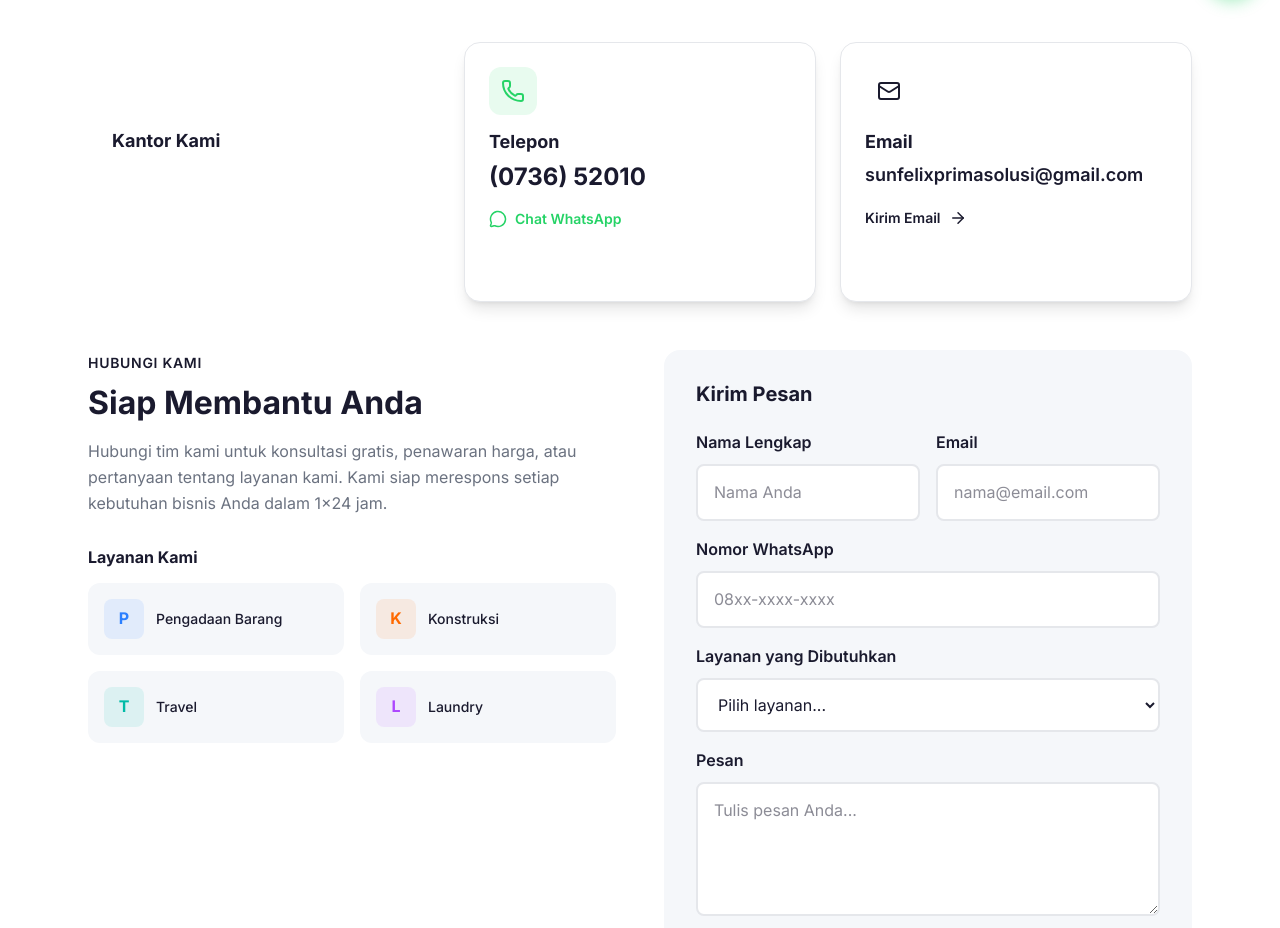
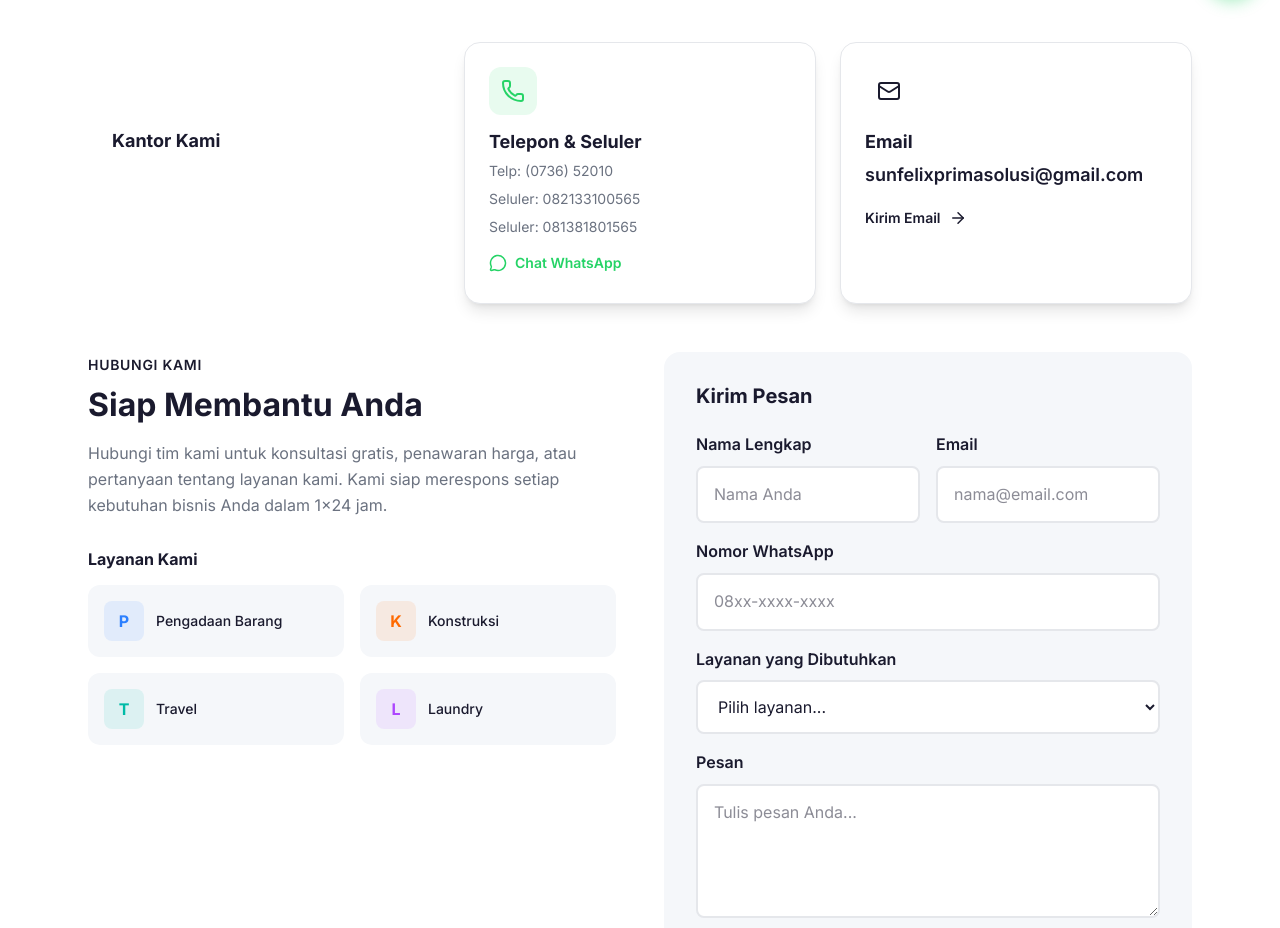
Before and after one commit to imamabdurrahmann/multi-layanan, a Next.js app: page /contact in a window 1280 px wide. Shown: the part 782-1710 px from the top of the page. Built offline with nearby package versions, Linux system fonts and the light colour scheme.

Commit message:
feat: update contact page with correct company info

```diff
--- a/src/app/contact/page.tsx
+++ b/src/app/contact/page.tsx
@@ -48,10 +48,12 @@ export default function ContactPage() {
               <div className="w-12 h-12 rounded-xl bg-[#25D366]/10 flex items-center justify-center mb-4">
                 <Phone size={24} className="text-[#25D366]" />
               </div>
-              <h3 className="text-lg font-bold text-[var(--text-dark)] mb-2">Telepon</h3>
-              <p className="text-2xl font-bold text-[var(--maroon-primary)] mb-4">
-                {companyInfo.phone}
-              </p>
+              <h3 className="text-lg font-bold text-[var(--text-dark)] mb-2">Telepon & Seluler</h3>
+              <div className="space-y-2 mb-4">
+                <p className="text-sm text-[var(--text-secondary)]">Telp: {companyInfo.phone}</p>
+                <p className="text-sm text-[var(--text-secondary)]">Seluler: {companyInfo.mobile1}</p>
+                <p className="text-sm text-[var(--text-secondary)]">Seluler: {companyInfo.mobile2}</p>
+              </div>
               <a
                 href={`https://wa.me/${companyInfo.whatsapp}`}
                 target="_blank"
```
